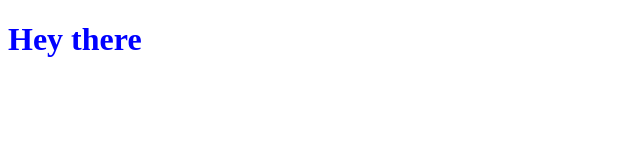
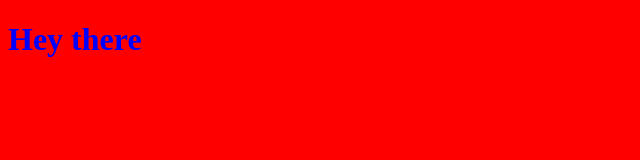
Before and after one commit to garyfromsait/sassexample, a website: page index.html in a window 1280 px wide. Shown: the whole page, without its empty margins (0-640 px from the left). Drawn offline with nearby package versions, Linux system fonts and the light colour scheme; files that its build step writes are made by us from their sources.

Commit message:
added background

```diff
--- /dev/null
+++ b/scss/_general.scss
@@ -0,0 +1,3 @@
+body {
+    background: red;
+}
--- a/scss/app.scss
+++ b/scss/app.scss
@@ -1,3 +1,5 @@
+@import './general.scss';
+
 h1 {
     color: blue;
 }
```
